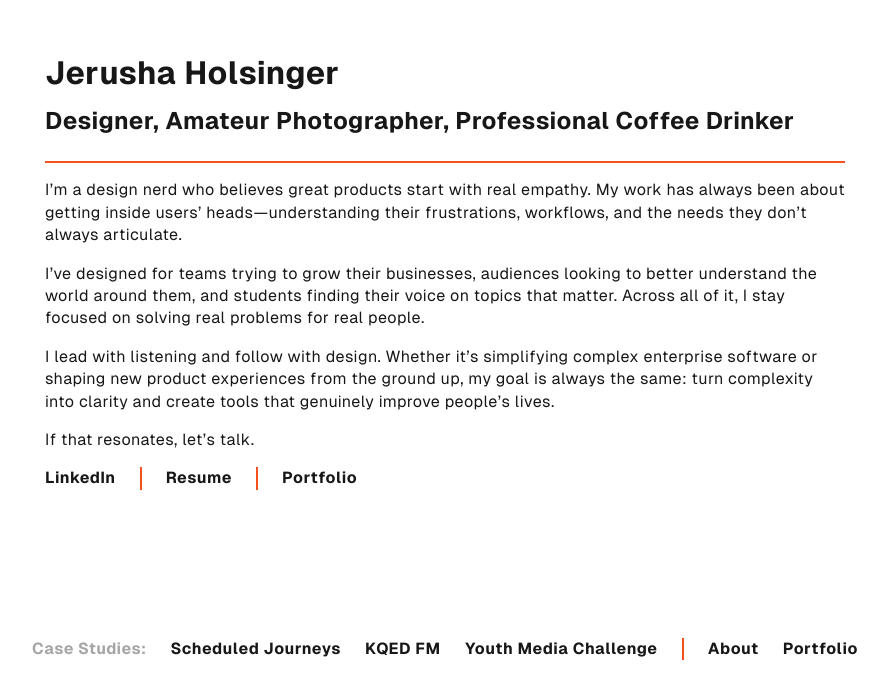
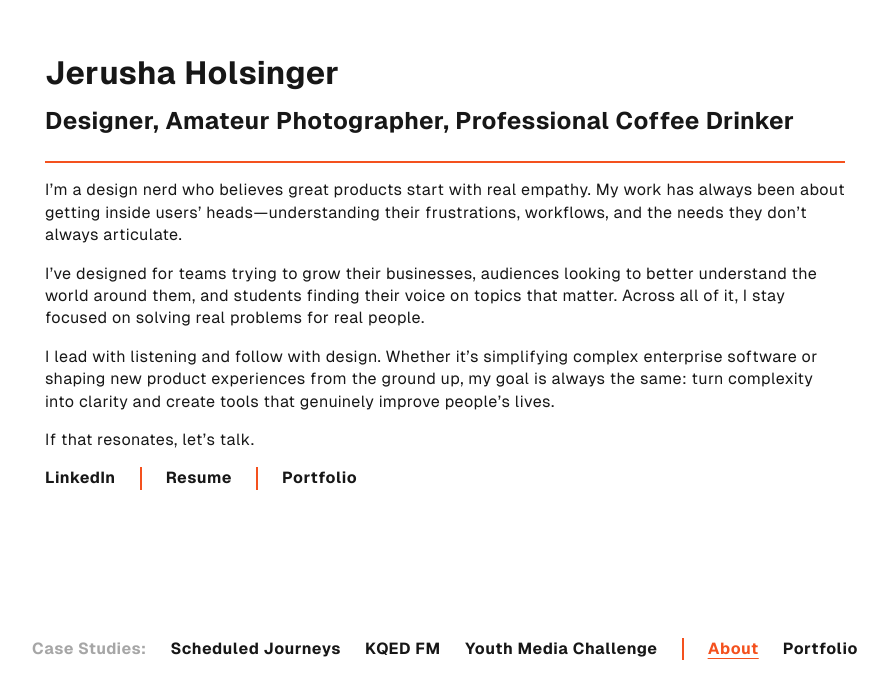
Before and after one commit to bonzaipenguin/bonzaipenguin.github.io, a Next.js app: page / in a window 1280 px wide. Shown: the part 121-816 px from the top of the page, without its empty margins (195-1083 px from the left). Built offline with nearby package versions, Linux system fonts and the light colour scheme.

Commit message:
Updated SitNav component

```diff
--- a/app/components/siteNav.js
+++ b/app/components/siteNav.js
@@ -13,7 +13,7 @@ function SiteNav(){
             <Link href="/kqed-fm" className={pathname === '/kqed-fm' ? styles.active : styles.inactive}>KQED FM</Link>
             <Link href="/ymc" className={pathname === '/ymc' ? styles.active : styles.inactive}>Youth Media Challenge</Link>
             <div className={styles.about}>
-                <Link href="/">About</Link>
+                <Link href="/" className={pathname === '/' ? styles.active : styles.inactive}>About</Link>
             </div>
             <Link href="https://jerushaholsinger.com/portfolio_2026.pdf" target="_blank">Portfolio</Link>
         </footer>
```
